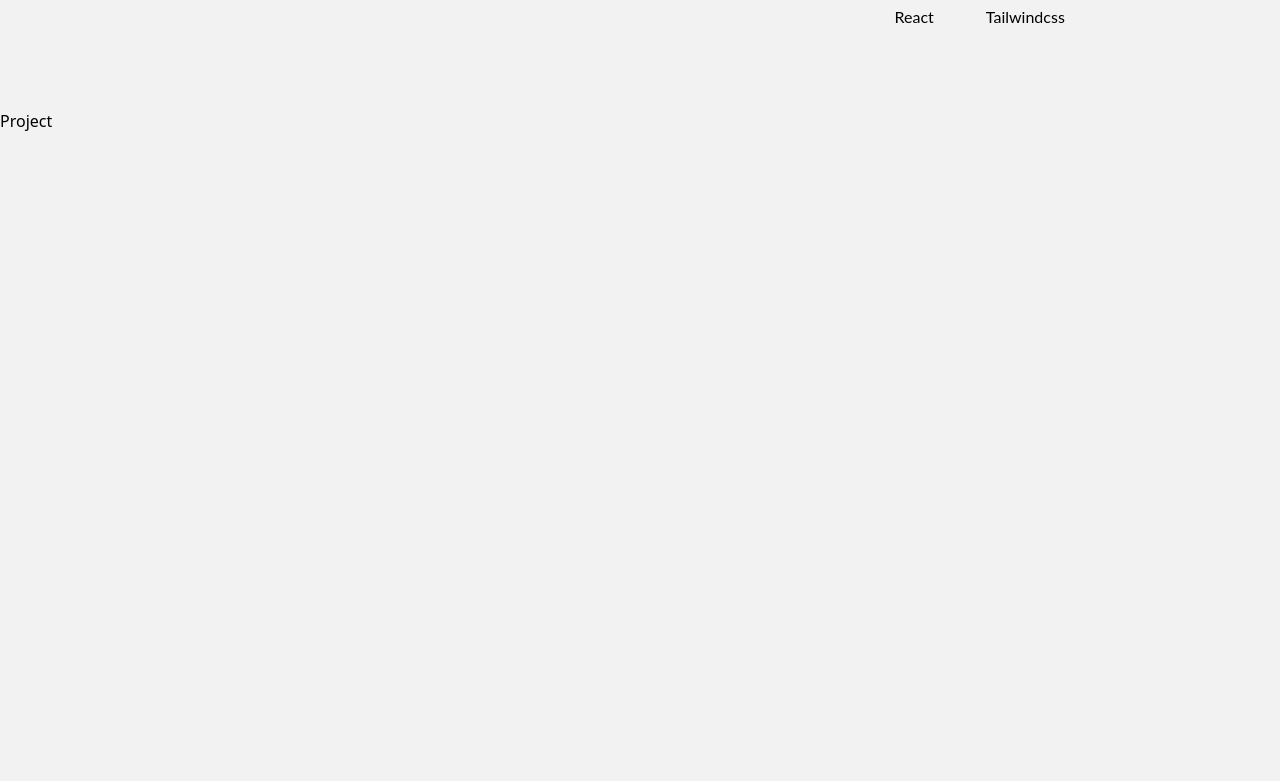
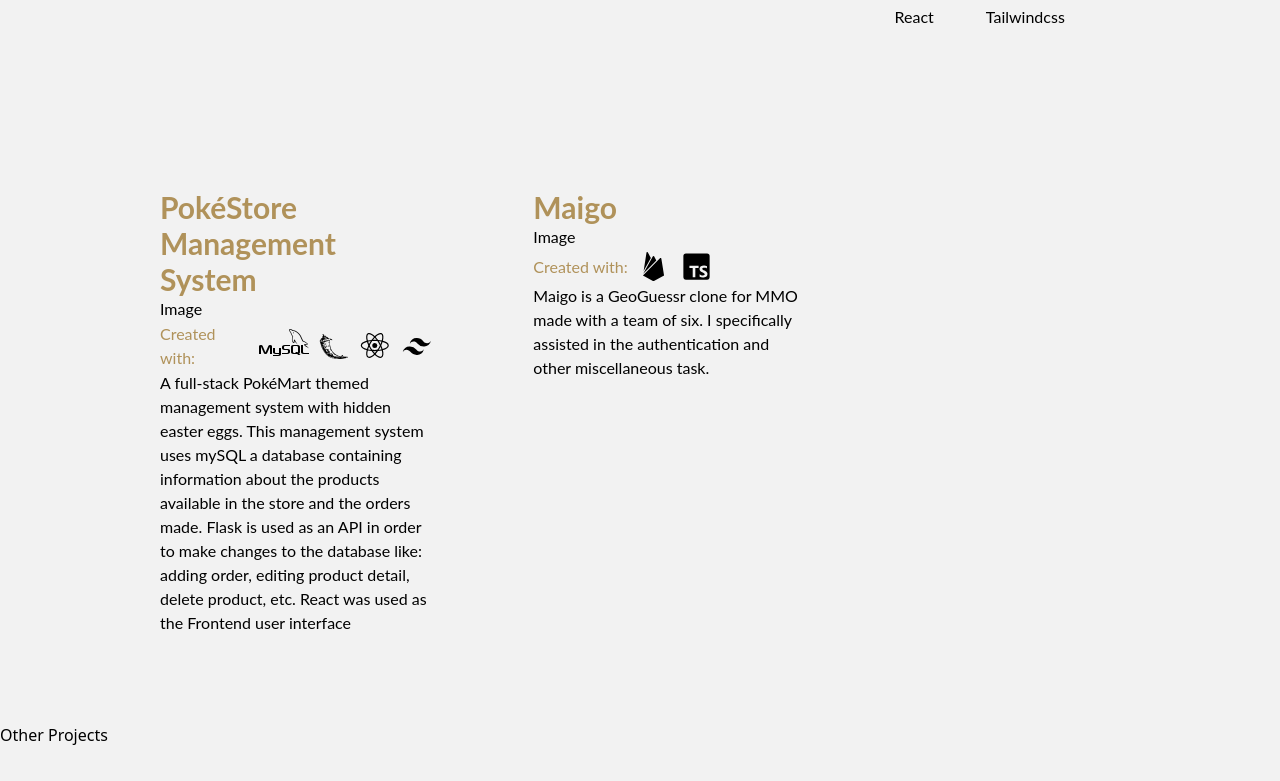
Before and after one commit to Ryuichi-Yamafuji-Lun/Portfolio, a React (Create React App) app: page / in a window 1280 px wide. Shown: the part 1259-2040 px from the top of the page. Built offline with nearby package versions, Linux system fonts and the light colour scheme.

Commit message:
create project page

```diff
--- a/src/pages/Project.jsx
+++ b/src/pages/Project.jsx
@@ -1,9 +1,52 @@
-
+import { BiLogoReact, BiLogoTailwindCss, BiLogoFlask, BiLogoFirebase, BiLogoTypescript, } from "react-icons/bi";
+import mySQL_Dark from "../assets/icons/programming/mySQL-Dark.png";
 
 const Project = () => {
   return (
-    <div name="project" className="w-full h-screen">
-      Project
+    <div name="project" className="w-full font-lato">
+      <div className="container mx-auto p-10 md:p-20">
+        <div className="grid grid-cols-1 lg:grid-cols-3">
+          {/* Project 1 */}
+          <div className="max-w-[1000px] px-4 md:pl-20 pr-4 md:pr-5 mt-20 md:mt-0">
+            <p className="text-2xl text-line-white font-bold md:text-3xl">PokéStore Management System</p>
+            <div>
+              Image
+            </div>
+            <div className="flex items-center space-x-2">
+              <p className="text-line-white">Created with: </p>
+              <img src={mySQL_Dark} alt="mySQL icon" />
+              <BiLogoFlask size={35}/>
+              <BiLogoReact size={35}/>
+              <BiLogoTailwindCss size={35}/>
+            </div>
+            <p className="pb-2">
+              A full-stack PokéMart themed management system with hidden easter eggs.
+              This management system uses mySQL a database containing information about
+              the products available in the store and the orders made. Flask is used as
+              an API in order to make changes to the database like: adding order, editing
+              product detail, delete product, etc. React was used as the Frontend user
+              interface
+            </p>
+          </div>
+          {/* Project 2 */}
+          <div className="max-w-[1000px] px-4 md:pl-20 pr-4 md:pr-5 mt-20 md:mt-0">
+            <p className="text-2xl text-line-white font-bold md:text-3xl">Maigo</p>
+            <div>
+              Image
+            </div>
+            <div className="flex items-center space-x-2">
+              <p className="text-line-white">Created with: </p>
+              <BiLogoFirebase size={35}/>
+              <BiLogoTypescript size={35}/>
+            </div>
+            <p className="pb-2">
+              Maigo is a GeoGuessr clone for MMO made with a team of six. I specifically assisted
+              in the authentication and other miscellaneous task.
+            </p>
+          </div>
+          {/* Project 3 */}
+        </div>
+      </div>
     </div>
   );
 };
```
Also changed, not shown: src/assets/icons/programming/mySQL-Dark.png (added), src/assets/icons/programming/mySQL-Light.png (added).
